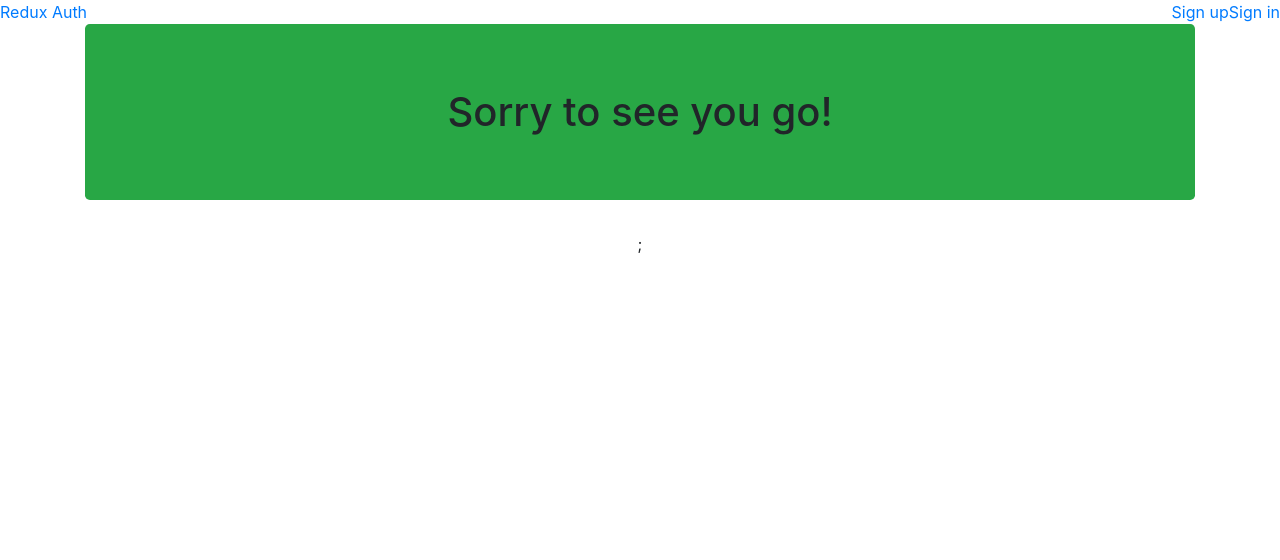
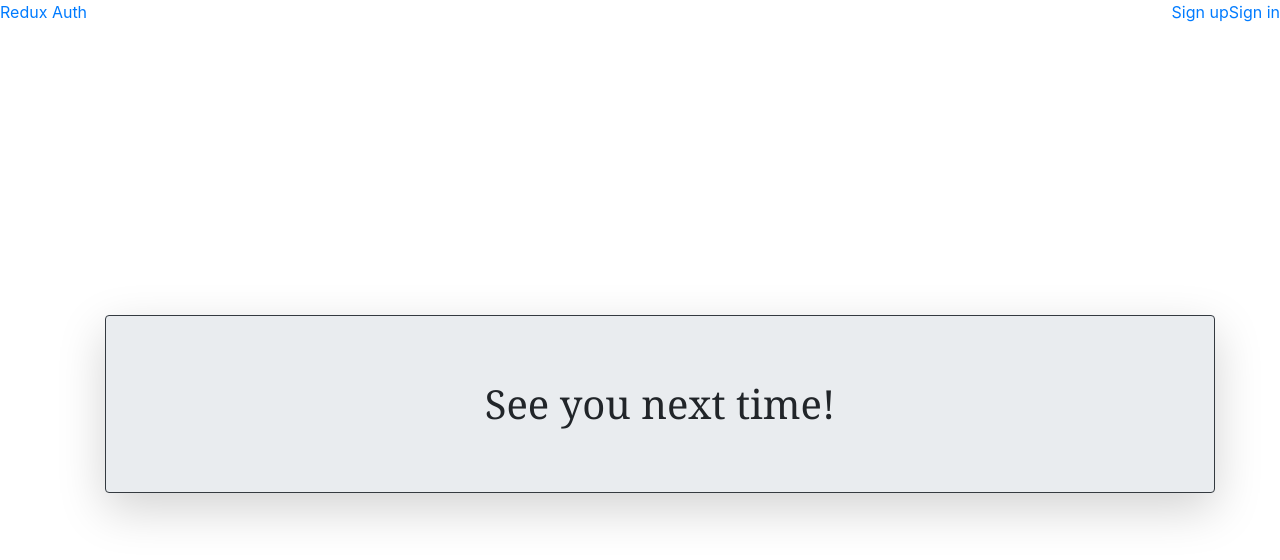
Before and after one commit to PeterBWu/that-song, a React (Create React App) app in the folder client/: page /signout in a window 1280 px wide. Shown: the top 560 px of the page. Built offline with nearby package versions, Linux system fonts and the light colour scheme.

Commit message:
added more css and bootstrap to sign out, changed colors of sign in and sign up to be the same as sign out

```diff
--- a/client/src/containers/auth/SignOut.js
+++ b/client/src/containers/auth/SignOut.js
@@ -9,10 +9,10 @@ class SignOut extends Component {
 
   render() {
     return (
-      <div className="container fluid text-center">
-        <h1 className="jumbotron bg-success"
-        >Sorry to see you go!</h1>;
-  </div>
+      <div id="farewell" className="container fluid text-center">
+        <h1 className="jumbotron card border-dark shadow-lg rounded"
+        >See you next time!</h1>
+      </div>
     )
   }
 }
--- a/client/src/containers/auth/SignUp/style.css
+++ b/client/src/containers/auth/SignUp/style.css
@@ -1,5 +1,5 @@
 #input_box {
-  background-color: lightgrey;
+  background-color: #e9ecef;
   border:  darkgray solid 1px;
   margin: 20px;
   position: absolute;
@@ -9,3 +9,13 @@
   font-family: Georgia, 'Times New Roman', Times, serif;
   font-size: 1.3rem;
 }
+
+#farewell{
+  margin: 20px;
+  position: absolute;
+  left: 50%;
+  top: 50%;
+  transform: translate(-50%,-50%);
+  font-family: Georgia, 'Times New Roman', Times, serif;
+  font-size: 1.3rem;
+}
```
